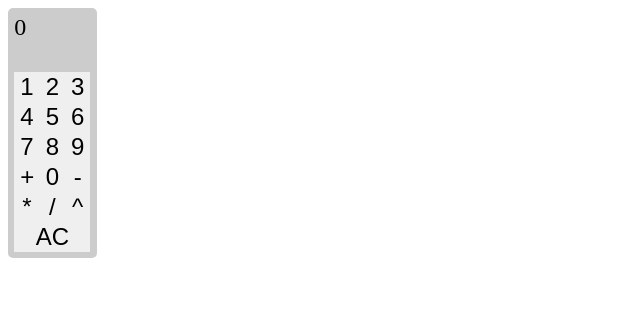
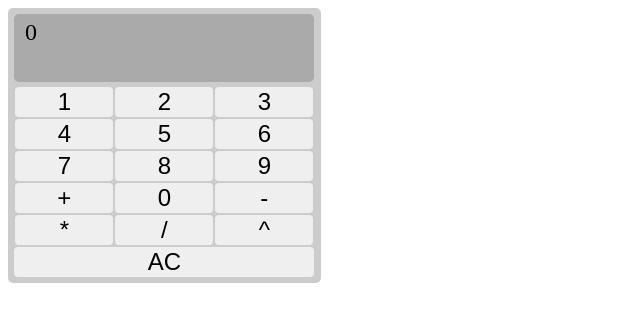
Before and after one commit to Er-Kal/calculatorJS, a plain HTML site: page index.html in a window 1280 px wide. Shown: the whole page, without its empty margins (0-640 px from the left). Drawn offline with Linux system fonts and the light colour scheme.

Commit message:
Add files via upload

```diff
--- a/calc.scss
+++ b/calc.scss
@@ -1,34 +1,53 @@
 #calc{
+    display: flex;
+    flex-direction: column;
     background-color: #cccccc;
     width:fit-content;
     height:fit-content;
     padding:0.5%;
     border-radius: 5px;
+    width:300px;
+    #calcScreen{
+        width:auto;
+        background-color: #aaaaaa;
+        padding:5px;
+        margin-bottom: 4px;
+        border-radius: 5px;
         p{
             font-size: 1.5rem;
             min-height: 1.2em;
             margin:0;
+            padding-left:2%;
+        }
     }
     button{
         font-size:1.5rem;
         text-decoration: none;
         border: 0px black solid;
         margin: 0;
+        border-radius: 4px;
     }
     button:hover{
         background-color: rgb(175, 175, 175);
     }
+    #calculator{
         .row{
             display: flex;
+            justify-content: space-between;
             width:100%;
             .number{
-            width:33.3%;
+                width:33.333%;
+                margin:1px;
             }
             .operator{
-            width:33.3%;
+                width:33.333%;
+                margin:1px;
             }
         }
         #clear{
             width:100%;
+            margin-top: 1px;
         }
     }
+
+}
--- a/index.html
+++ b/index.html
@@ -8,8 +8,10 @@
 </head>
 <body>
     <div id="calc">
-        <p id="text">0</p>
-        <p id="change"></p>
+        <div id="calcScreen">
+            <p id="text">0</p>
+            <p id="change"></p>
+        </div>
         <script src="script.js"></script>
         <div id="calculator">
             <div class="row">
```
Also changed, not shown: calc.css, 1 other file. Lines whose indentation alone changed are shown as unchanged.
